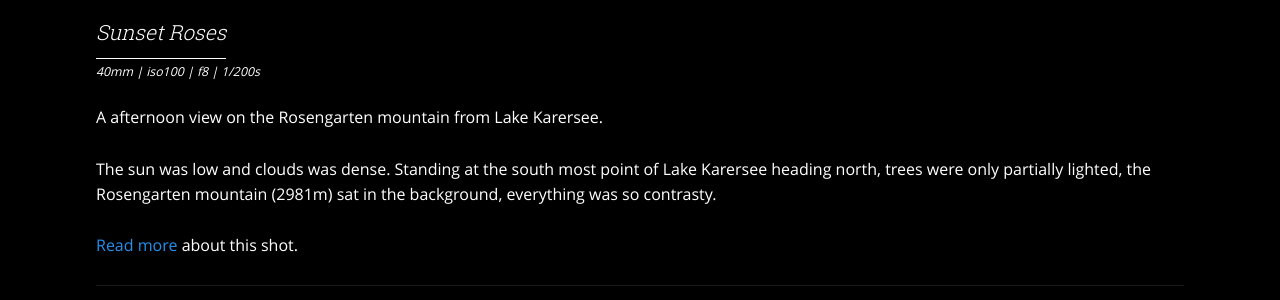
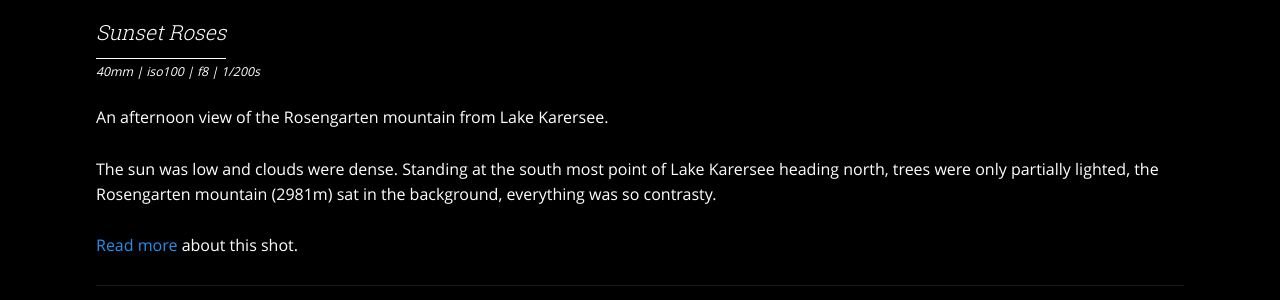
Before and after one commit to fayndee/fayndee.github.io, a Jekyll site: the page built from _photos/dolomites/2017-04-14-sunset-roses.md, in a window 1280 px wide. Shown: the part 700-1000 px from the top of the page. Built offline with Jekyll 4.4.1, drawn with Linux system fonts in a browser that asks for light colours; comment, search, counter and statistics services are not loaded.

Commit message:
UPDATE: Photo meta and typo.

```diff
--- a/_photos/dolomites/2017-04-14-sunset-roses.md
+++ b/_photos/dolomites/2017-04-14-sunset-roses.md
@@ -8,8 +8,8 @@ shutter_speed: 1/200s
 filters:
 ---
 
-A afternoon view on the Rosengarten mountain from Lake Karersee.
+An afternoon view of the Rosengarten mountain from Lake Karersee.
 
-The sun was low and clouds was dense. Standing at the south most point of Lake Karersee heading north, trees were only partially lighted, the Rosengarten mountain (2981m) sat in the background, everything was so contrasty.
+The sun was low and clouds were dense. Standing at the south most point of Lake Karersee heading north, trees were only partially lighted, the Rosengarten mountain (2981m) sat in the background, everything was so contrasty.
 
 [Read more](<{% link shutterbug/blog/_posts/2017-04-22-dolomites-photography-karersee-rosengarten-latemar.md %}>) about this shot.
```
Also changed, not shown: images/gallery/dolomites/gem_on_latemar_1600x1103.jpg, images/gallery/dolomites/mirrored_latemar_1600x1025.jpg, images/gallery/dolomites/shadowed_glory_1600x1067.jpg, images/gallery/dolomites/sunset_roses_1600x833.jpg, images/gallery/dolomites/warrior_glow_1600x1067.jpg.
